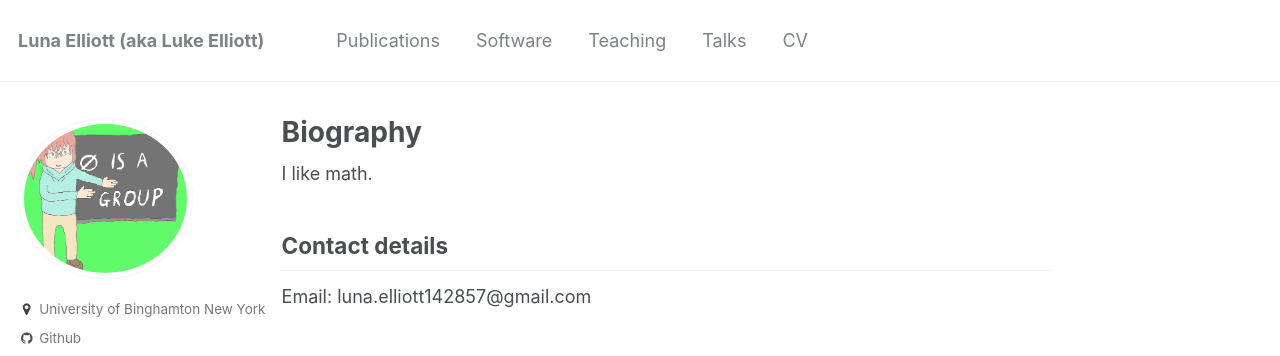
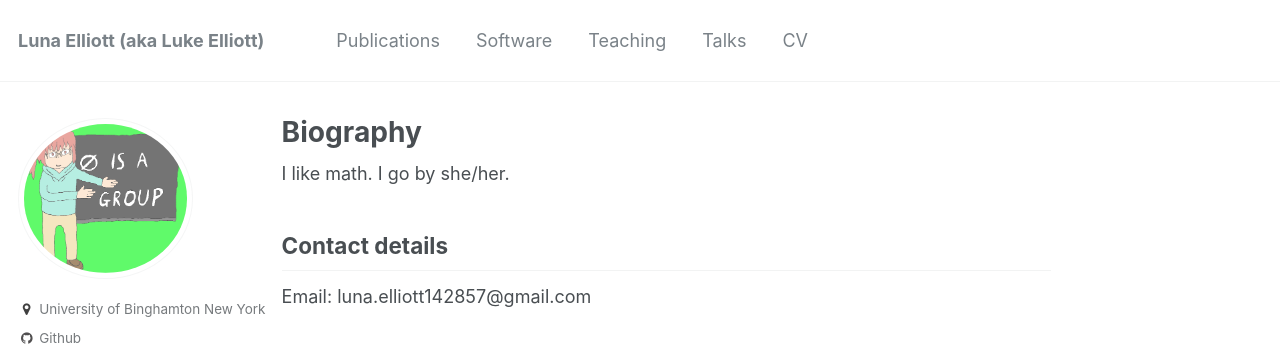
Before and after one commit to le27/L-Elliott, a Jekyll site: the page built from _pages/about.md, in a window 1280 px wide and 900 px high. Shown: the top 356 px of the window. Built offline with Jekyll 4.4.1, drawn with Linux system fonts in a browser that asks for light colours; formulas are drawn with MathJax 3.

```diff
--- a/_pages/about.md
+++ b/_pages/about.md
@@ -9,7 +9,7 @@
   -
 ---
 
-I like math.
+I like math. I go by she/her.
 
 ## Contact details
 
```
Also changed, not shown: _pages/publications.md (+4 -0 lines).
